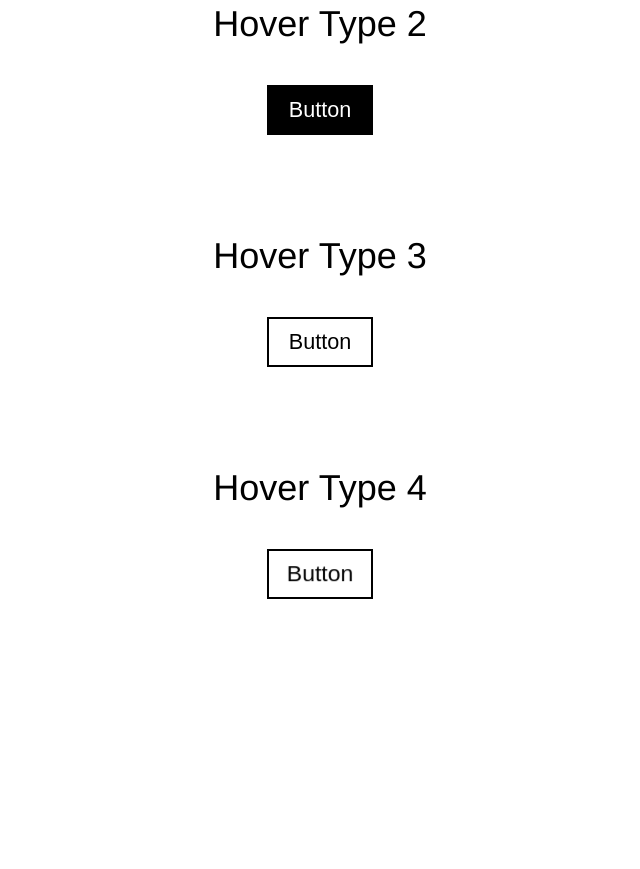
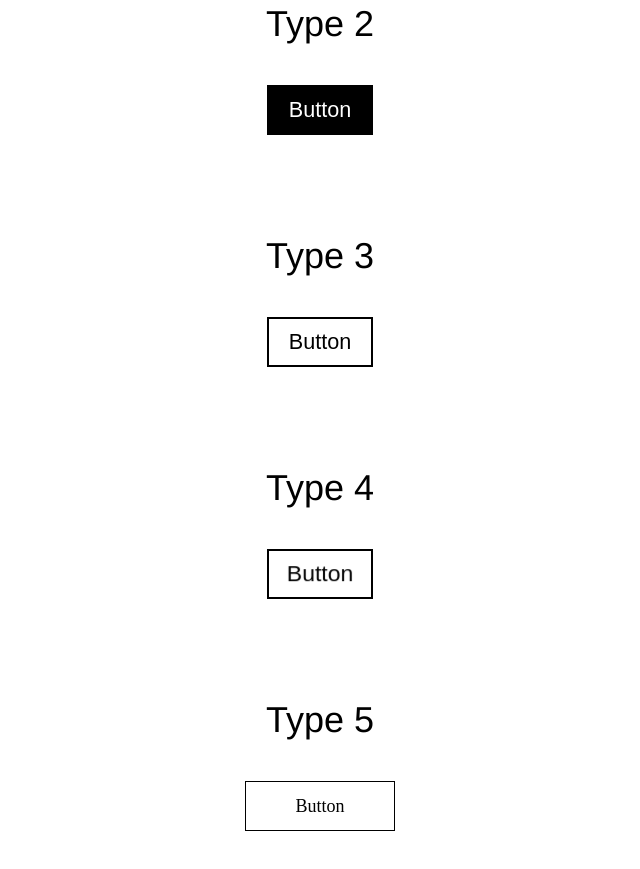
Before and after one commit to Jun5572/button_valiation, a plain HTML site: page index.html in a window 1280 px wide. Shown: the part 349-1218 px from the top of the page, without its empty margins (320-960 px from the left). Before the commit the page ends 1048 px from the top, so only its background shows below. Drawn offline with Linux system fonts and the light colour scheme.

Commit message:
キュービックアニメーションのボタンを実装

```diff
--- a/css/style.scss
+++ b/css/style.scss
@@ -31,6 +31,53 @@ body {
       text-align: center;
       width: 100%;
       margin: 40px auto 100px;
+
+      & .btn-5 {
+        position: relative;
+        display: inline-block;
+        width: 150px;
+        height: 50px;
+        text-decoration: none;
+        transform-style: preserve-3d;
+        perspective: 300px;
+
+        &.cubic {
+          & span {
+            position: absolute;
+            top: 0;
+            left: 0;
+            width: 100%;
+            height: 100%;
+            border: 1px solid $cBlack;
+            text-align: center;
+            line-height: 48px;
+            transition: all 0.2s;
+          }
+          & .default {
+            background-color: $cWhite;
+            color: $cBlack;
+            transform-origin: center center -25px;
+            transform: rotateX(0);
+            opacity: 1;
+          }
+          & .hovering {
+            background-color: $cBlack;
+            color: $cWhite;
+            transform-origin: center center -25px;
+            transform: rotateX(90deg);
+          }
+
+          &:hover {
+            & .default {
+              transform: rotateX(-90deg);
+              opacity: 0;
+            }
+            & .hovering {
+              transform: rotateX(0);
+            }
+          }
+        }
+      }
 
       & > button {
         background-color: transparent;
--- a/index.html
+++ b/index.html
@@ -13,34 +13,44 @@
       <div class="global-container">
 
         <section class="container">
-          <p class="pattern-name">Hover Type 1</p>
+          <p class="pattern-name">Type 1</p>
           <div class="contents">
             <button class="btn-1" type=bbtn-1n">Button</button>
           </div>
         </section>
 
         <section class="container">
-          <p class="pattern-name">Hover Type 2</p>
+          <p class="pattern-name">Type 2</p>
           <div class="contents">
             <button class="btn-2" type="button">Button</button>
           </div>
         </section>
 
         <section class="container">
-          <p class="pattern-name">Hover Type 3</p>
+          <p class="pattern-name">Type 3</p>
           <div class="contents">
             <button class="btn-3" type="button">Button</button>
           </div>
         </section>
 
         <section class="container">
-          <p class="pattern-name">Hover Type 4</p>
+          <p class="pattern-name">Type 4</p>
           <div class="contents">
             <button class="btn-4" type="button">
               <span>Button</span>
             </button>
           </div>
         </section>
+
+        <section class="container">
+          <p class="pattern-name">Type 5</p>
+          <div class="contents">
+            <a href="#" class="btn-5 cubic">
+              <span class="default">Button</span>
+              <span class="hovering">Hovering</span>
+            </a>
+          </div>
+        </section>
       </div>
     </body>
     </html>
```
Also changed, not shown: css/style.css, 1 other file.
